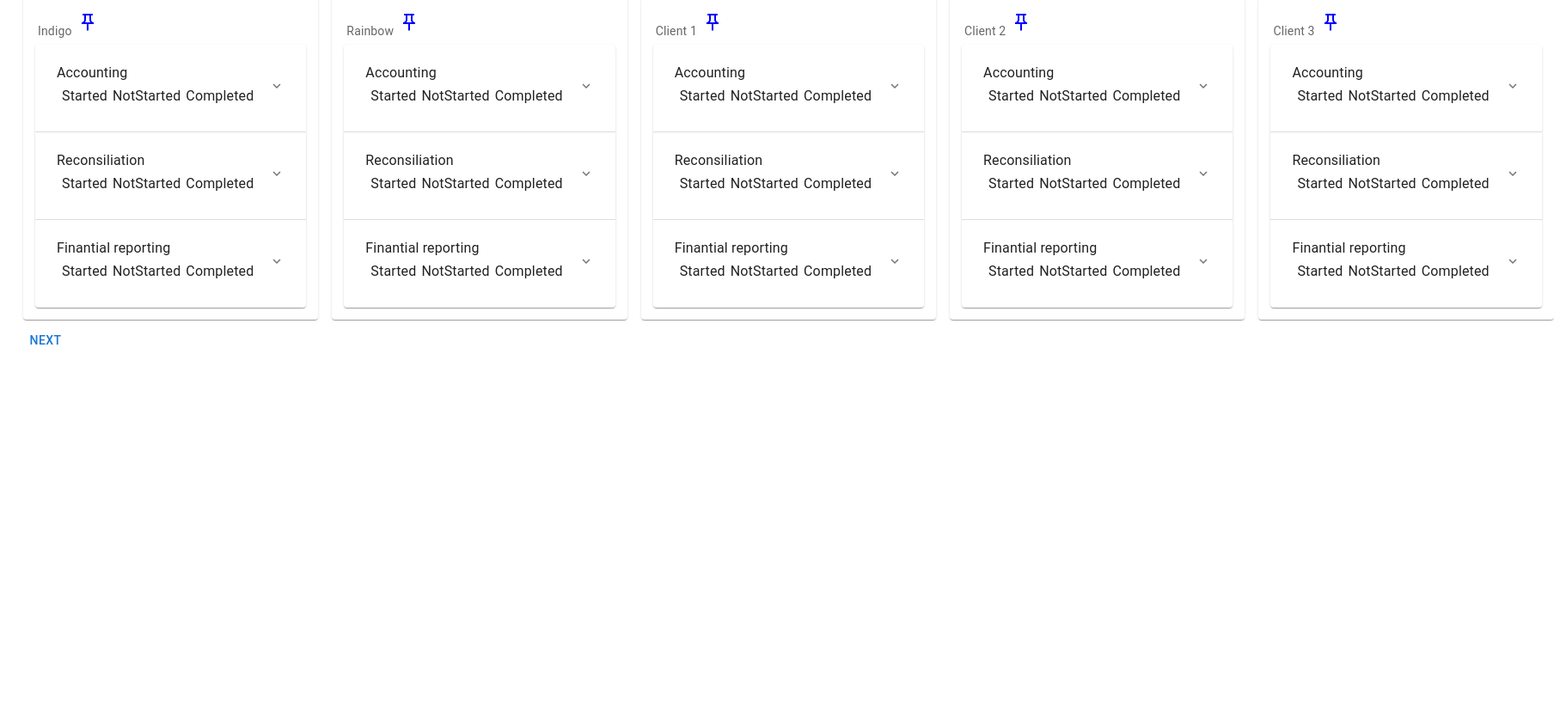
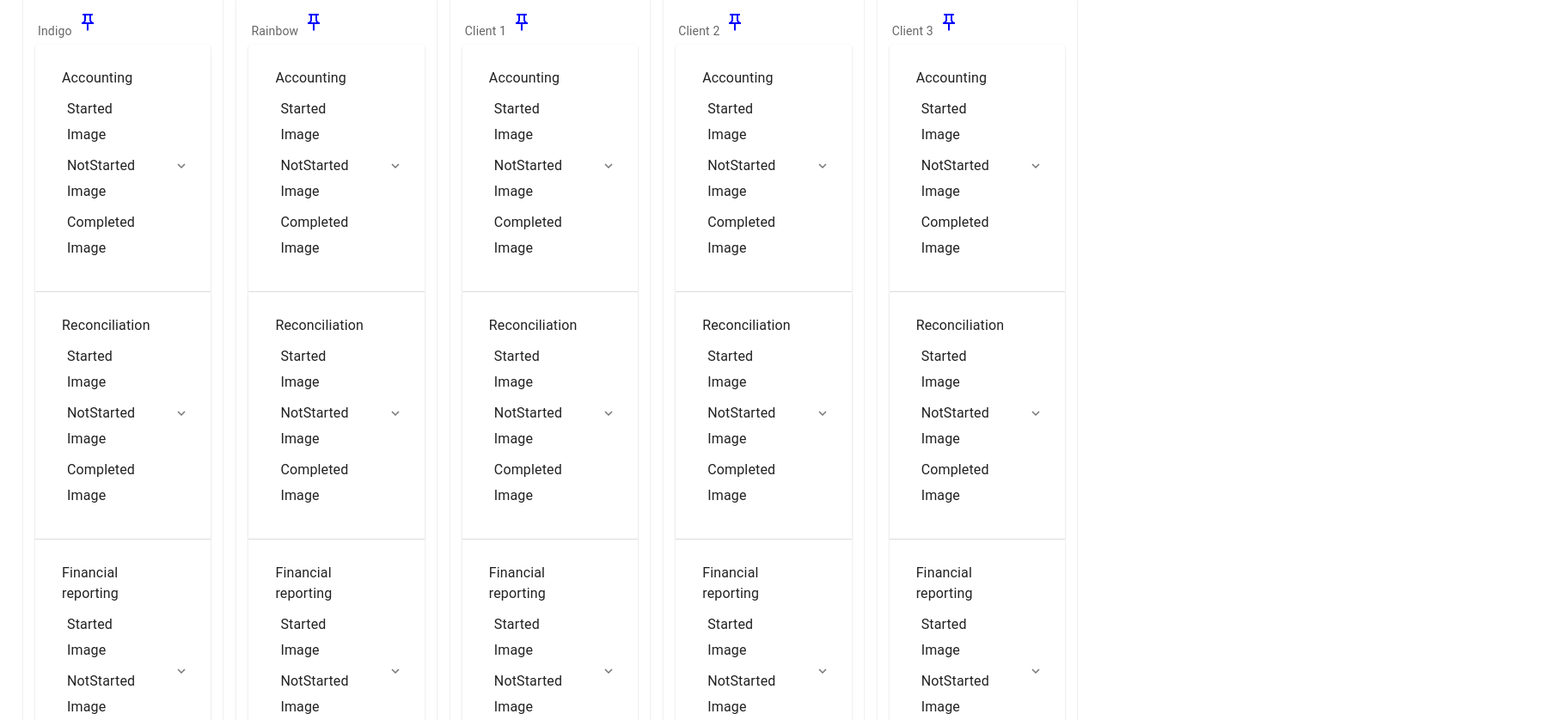
Before and after one commit to AkshayDeosthale/submit-app, a Next.js app: page / in a window 1280 px wide. Shown: the part 842-1680 px from the top of the page at 86% size, 1808 px wide, since content can reach past the window. Before the commit the page ends 1278 px from the top, so only its background shows below. Built offline with nearby package versions, Linux system fonts and the light colour scheme.

Commit message:
Last of the images left in card

```diff
--- a/Components/Cards.js
+++ b/Components/Cards.js
@@ -4,10 +4,8 @@ import AccordionSummary from "@mui/material/AccordionSummary";
 import AccordionDetails from "@mui/material/AccordionDetails";
 import Typography from "@mui/material/Typography";
 import ExpandMoreIcon from "@mui/icons-material/ExpandMore";
-import LinearProgress from "@mui/material/LinearProgress";
-import Box from "@mui/material/Box";
 
-const Cards = ({ text, handlePinClick, pin }) => {
+const Cards = ({ text, handlePinClick, pin, automated, event, manual }) => {
   return (
     <div>
       <div className="flex w-72 p-0 justify-between">
@@ -17,82 +15,142 @@ const Cards = ({ text, handlePinClick, pin }) => {
         </button>
       </div>
       <div>
-        <Accordion className="p-0">
+        {!automated && (
+          <Accordion className="p-0 border-l-4 pl-5 border-purple-600">
             <AccordionSummary
               expandIcon={<ExpandMoreIcon />}
               aria-controls="panel1a-content"
               id="panel1a-header"
             >
-            <Typography>
-              Accounting
-              <div>
-                <span className="text-sm">Started</span>
-                <span className="text-sm">NotStarted</span>
-                <span className="text-sm">Completed</span>
+              <Typography className="p-0  w-full">
+                <div className="p-0 space-y-5">
+                  <div className="p-0 font-bold">Accounting</div>
+                  <div className="p-0 flex justify-between w-full space-x-8">
+                    <div className="p-0 flex flex-col justify-center items-center">
+                      <div className="p-0 text-sm">Started</div>
+                      <div>Image</div>
+                    </div>
+                    <div className="p-0 flex flex-col justify-center items-center">
+                      <div className="p-0 text-sm">NotStarted</div>
+                      <div>Image</div>
+                    </div>
+                    <div className="p-0 flex flex-col justify-center items-center">
+                      <div className="p-0 text-sm">Completed</div>
+                      <div>Image</div>
+                    </div>
+                  </div>
                 </div>
               </Typography>
             </AccordionSummary>
-          <AccordionDetails>
-            <div className="flex flex-row p-0">
-              <div className="p-0">
-                <div>
-                  <span>Cash reacon with CP</span>
-                  <span>icon</span>
+            <AccordionDetails className="p-0 w-400 flex flex-col items-start justify-start">
+              <div className="p-0 w-full">
+                <div className="p-0 w-full">
+                  <div className="flex justify-between w-full ">
+                    <span className="font-bold">Cash reacon with CP</span>
+                    <img src="/dot.svg" alt="dot" />
                   </div>
-                <div>
-                  <span>Breach installed</span>
+                  <div className="flex justify-between w-full ">
+                    <button className="bg-red-400 text-white p-2 rounded-md">
+                      Breach installed
+                    </button>
+
                     <span>time</span>
                   </div>
                 </div>
               </div>
             </AccordionDetails>
           </Accordion>
-        <Accordion>
+        )}
+        {!event && (
+          <Accordion className="p-0 border-l-4 pl-5 border-yellow-600">
             <AccordionSummary
               expandIcon={<ExpandMoreIcon />}
               aria-controls="panel2a-content"
               id="panel2a-header"
             >
-            <Typography>
-              Reconsiliation
-              <div>
-                <span className="text-sm">Started</span>
-                <span className="text-sm">NotStarted</span>
-                <span className="text-sm">Completed</span>
+              <Typography className="p-0  w-full">
+                <div className="p-0 space-y-5">
+                  <div className="p-0 font-bold">Reconciliation</div>
+                  <div className="p-0 flex justify-between w-full space-x-8">
+                    <div className="p-0 flex flex-col justify-center items-center">
+                      <div className="p-0 text-sm">Started</div>
+                      <div>Image</div>
+                    </div>
+                    <div className="p-0 flex flex-col justify-center items-center">
+                      <div className="p-0 text-sm">NotStarted</div>
+                      <div>Image</div>
+                    </div>
+                    <div className="p-0 flex flex-col justify-center items-center">
+                      <div className="p-0 text-sm">Completed</div>
+                      <div>Image</div>
+                    </div>
+                  </div>
                 </div>
               </Typography>
             </AccordionSummary>
-          <AccordionDetails>
-            <div>
-              <Box sx={{ width: "100%" }}>
-                <LinearProgress value={1} />
-              </Box>
+            <AccordionDetails className="p-0 w-full flex flex-col items-start justify-start">
+              <div className="p-0 w-full">
+                <div className="p-0 w-full">
+                  <div className="flex justify-between w-full ">
+                    <span className="font-bold">Cash reacon with CP</span>
+                    <img src="/dot.svg" alt="dot" />
+                  </div>
+                  <div className="flex justify-between w-full ">
+                    <button className="bg-gray-400 text-black p-2 rounded-md">
+                      To be started
+                    </button>
+                    <span>time</span>
+                  </div>
+                </div>
               </div>
             </AccordionDetails>
           </Accordion>
-        <Accordion>
+        )}
+        {!manual && (
+          <Accordion className="p-0 border-l-4 pl-5 border-green-600">
             <AccordionSummary
               expandIcon={<ExpandMoreIcon />}
               aria-controls="panel2a-content"
               id="panel2a-header"
             >
-            <Typography>
-              Finantial reporting
-              <div>
-                <span className="text-sm">Started</span>
-                <span className="text-sm">NotStarted</span>
-                <span className="text-sm">Completed</span>
+              <Typography className="p-0  w-full">
+                <div className="p-0 space-y-5">
+                  <div className="p-0 font-bold">Financial reporting</div>
+                  <div className="p-0 flex justify-between w-full space-x-8 ">
+                    <div className="p-0 flex flex-col justify-center items-center">
+                      <div className="p-0 text-sm">Started</div>
+                      <div>Image</div>
+                    </div>
+                    <div className="p-0 flex flex-col justify-center items-center">
+                      <div className="p-0 text-sm">NotStarted</div>
+                      <div>Image</div>
+                    </div>
+                    <div className="p-0 flex flex-col justify-center items-center">
+                      <div className="p-0 text-sm">Completed</div>
+                      <div>Image</div>
+                    </div>
+                  </div>
                 </div>
               </Typography>
             </AccordionSummary>
-          <AccordionDetails>
-            <div>
-              <Box sx={{ width: "100%" }}>
-                <LinearProgress value={1} />
-              </Box>
+            <AccordionDetails className="p-0  flex flex-col items-start justify-start">
+              <div className="p-0 w-full">
+                <div className="p-0 w-full">
+                  <div className="flex justify-between w-full ">
+                    <span className="font-bold">Cash reacon with CP</span>
+                    <img src="/dot.svg" alt="dot" />
+                  </div>
+                  <div className="flex justify-between w-full ">
+                    <button className="bg-gray-400 text-black p-2 rounded-md">
+                      To be started
+                    </button>
+                    <span>time</span>
+                  </div>
+                </div>
               </div>
             </AccordionDetails>
           </Accordion>
+        )}
       </div>
     </div>
   );
--- a/Components/Header.js
+++ b/Components/Header.js
@@ -73,7 +73,7 @@ const Header = ({
   //navbars
 
   return (
-    <div>
+    <div className="z-20">
       <div>
         <div className="flex flex-row justify-between p-5 ">
           <div className="flex flex-row justify-between text-xl">
@@ -107,12 +107,13 @@ const Header = ({
         </div>
         <div>
           <Paper elevation={4} className="p-2">
-            Hi this is a description of the project , doubleclick to move Icon
+            Hi this is a description of the project , yet to learn to use redux.
+            The services can be filtered only when on the feft hand side tookit
           </Paper>
         </div>
 
         <Paper elevation={4} className="p-2">
-          <div className="flex flex-row space-x-24  ">
+          <div className="flex flex-row space-x-24  z-20">
             <Sample
               clientsIndigo={clientsIndigo}
               setClientsIndigo={setClientsIndigo}
--- a/Components/Sample.js
+++ b/Components/Sample.js
@@ -149,7 +149,7 @@ const Sample = ({
   };
 
   return (
-    <div>
+    <div className="z-20">
       <Button
         ref={anchorRef}
         id="composition-button"
@@ -171,12 +171,14 @@ const Sample = ({
         {({ TransitionProps, placement }) => (
           <Grow {...TransitionProps}>
             <Paper>
-              <MenuList className="flex flex-col w-32 space-y-2  items-start bg-white z-10">
+              <MenuList className="flex flex-col w-48 space-y-2  items-start bg-white z-10">
                 <MenuItem>
                   {checked && <Checkbox onClick={handleClickPosOne} checked />}
                   {checkedTwo && <Checkbox onClick={handleClickPosOne} />}
 
-                  {para1}
+                  <div className="border-l-4 pl-5 border-purple-600">
+                    {para1}
+                  </div>
                 </MenuItem>
 
                 <MenuItem>
@@ -184,7 +186,9 @@ const Sample = ({
                     <Checkbox onClick={handleClickPosTwo} checked />
                   )}
                   {checkedPosTwoTwo && <Checkbox onClick={handleClickPosTwo} />}
-                  {para2}
+                  <div className="border-l-4 pl-5 border-yellow-600">
+                    {para2}
+                  </div>
                 </MenuItem>
                 <MenuItem>
                   {checkedPosThree && (
@@ -193,7 +197,9 @@ const Sample = ({
                   {checkedPosThreeTwo && (
                     <Checkbox onClick={handleClickPosThree} />
                   )}
-                  {para3}
+                  <div className="border-l-4 pl-5 border-green-600">
+                    {para3}
+                  </div>
                 </MenuItem>
                 {para4 && (
                   <MenuItem>
@@ -203,7 +209,9 @@ const Sample = ({
                     {checkedPosFourTwo && (
                       <Checkbox onClick={handleClickPosFour} />
                     )}
-                    {para4}
+                    <div className="border-l-4 pl-5 border-blue-600">
+                      {para4}
+                    </div>
                   </MenuItem>
                 )}
                 {para5 && (
@@ -214,7 +222,9 @@ const Sample = ({
                     {checkedPosFiveTwo && (
                       <Checkbox onClick={handleClickPosFive} />
                     )}
-                    {para5}
+                    <div className="border-l-4 pl-5 border-red-600">
+                      {para5}
+                    </div>
                   </MenuItem>
                 )}
               </MenuList>
--- a/pages/index.js
+++ b/pages/index.js
@@ -87,8 +87,11 @@ export default function Home() {
           clientsClientTwo={clientsClientTwo}
           clientsClientThree={clientsClientThree}
           automated={automated}
+          setAutomated={setAutomated}
           event={event}
+          setEvent={setEvent}
           manual={manual}
+          setManual={setManual}
           procOne={procOne}
           procTwo={procTwo}
           procThree={procThree}
```
Also changed, not shown: Components/Grids.js (+52 -3 lines), public/dot.svg (added). Lines whose indentation alone changed are shown as unchanged.
